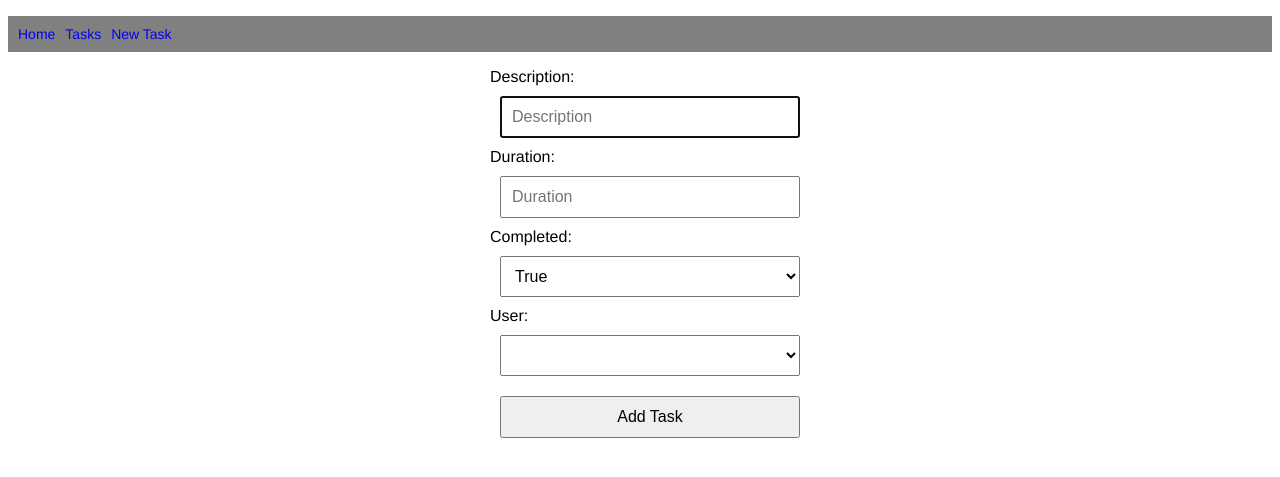
After one commit to jamiemalcolm/full_stack_task_manager, a Flask app: page /tasks/new in a window 1280 px wide. The commit adds this page. Shown: the top 477 px of the page. Run offline with Flask 2, Linux system fonts and the light colour scheme; lists and menus that the app fills with data are empty.

Commit message:
starting restful routes

```diff
--- a/controllers/tasks_controller.py
+++ b/controllers/tasks_controller.py
@@ -1,11 +1,40 @@
 from flask import Flask, render_template
+from repositories import task_repository
 
 #import a class called blueprint
 
 from flask import Blueprint
 
 tasks_blueprint = Blueprint("tasks", __name__)
-
+# this is our index and will get all of our tasks
 @tasks_blueprint.route('/tasks')
 def tasks():
-    return render_template("tasks/index.html")
+    # get all the tasks from the DB using the repository functions
+    tasks = task_repository.select_all()
+    return render_template("tasks/index.html", all_tasks = tasks)
+
+
+# NEW
+# GET '/tasks/new'
+# return to the browser a new html form
+@tasks_blueprint.route('/tasks/new')
+def new_task():
+    return render_template("tasks/new.html")
+
+
+
+
+# CREATE
+# POST '/tasks'
+
+# SHOW
+# GET '/tasks/<id>'
+
+#EDIT
+#GET '/tasks/<id>'
+
+# UPDATE
+#  POST'/tasks/<id>'
+
+#DELETE
+# POST '/tasks/<id>'
--- a/templates/base.html
+++ b/templates/base.html
@@ -1,17 +1,23 @@
 <!DOCTYPE html>
 <html lang="en">
+
 <head>
   <meta charset="UTF-8">
   <meta name="viewport" content="width=device-width, initial-scale=1.0">
   <meta http-equiv="X-UA-Compatible" content="ie=edge">
   <title>My Task List</title>
+  <link rel="stylesheet" href="https://stackpath.bootstrapcdn.com/font-awesome/4.7.0/css/font-awesome.min.css"
+    crossorigin="anonymous"> <!-- NEW -->
+  <link rel="stylesheet" href="{{ url_for('static', filename='style.css') }}">
 </head>
+
 <body>
   <header>
     <nav>
       <ul class="menu">
         <li><a href="/">Home</a></li>
         <li><a href="/tasks">Tasks</a></li>
+        <li><a href="/tasks/new">New Task</a></li>
       </ul>
     </nav>
   </header>
@@ -20,4 +26,5 @@
     {% endblock %}
   </div>
 </body>
+
 </html>
--- /dev/null
+++ b/templates/tasks/new.html
@@ -0,0 +1,28 @@
+{% extends 'base.html' %}
+
+{% block content %}
+<form action="/tasks" method="post">
+    <div>
+        <label for="description">Description:</label>
+        <input type="text" id="description" name="description" placeholder="Description" required autofocus>
+    </div>
+    <div>
+        <label for="duration">Duration:</label>
+        <input type="number" id="duration" name="duration" placeholder="Duration" required>
+    </div>
+    <div>
+        <label for="completed">Completed:</label>
+        <select id="completed" name="completed">
+            <option value="true">True</option>
+            <option value="false">False</option>
+        </select>
+    </div>
+    <div>
+        <label for="user">User:</label>
+        <select id="user" name="user_id">
+            <!-- TODO -->
+        </select>
+    </div>
+    <button type="submit">Add Task</button>
+</form>
+{% endblock %}
```
Also changed, not shown: templates/tasks/index.html (added, +28 -0 lines).
